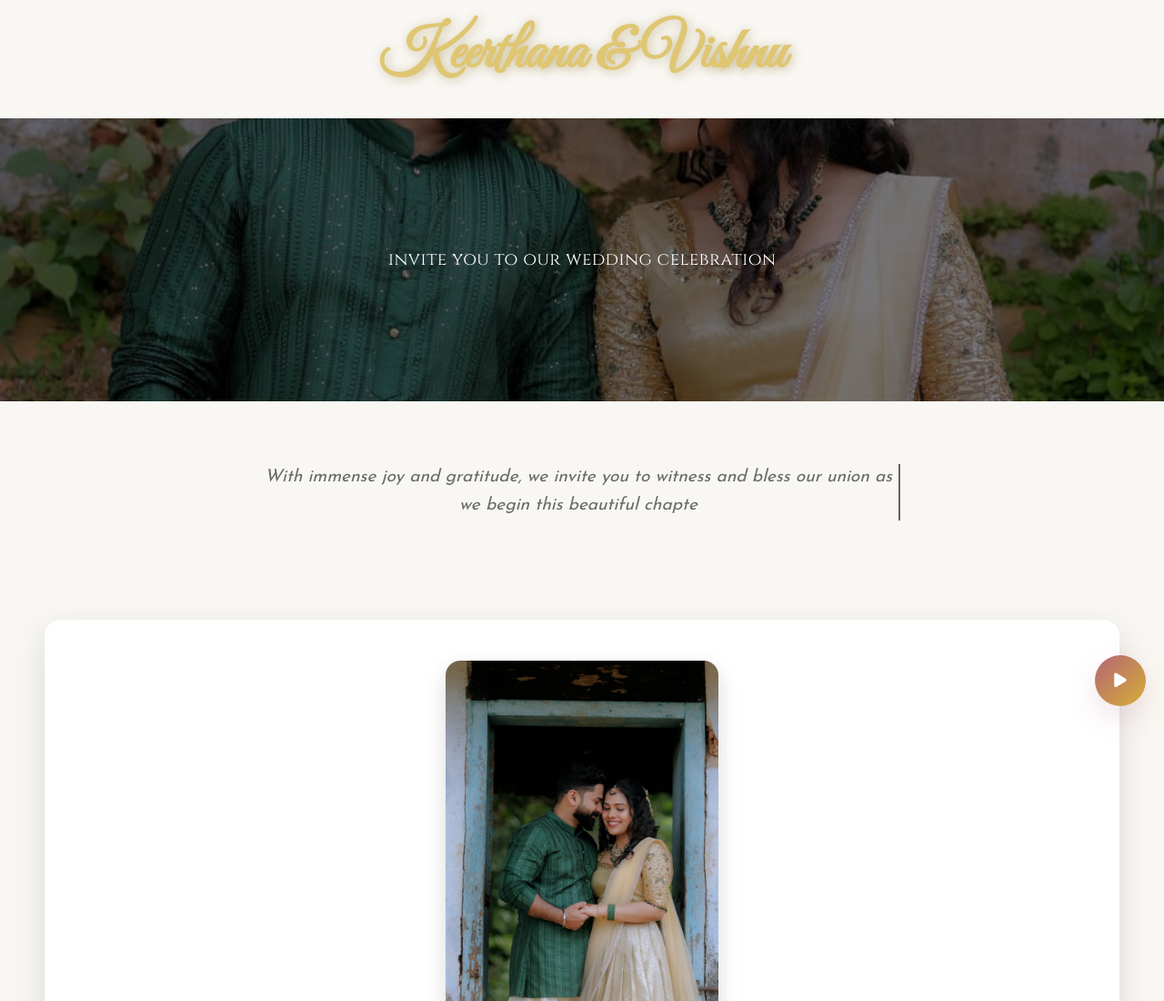
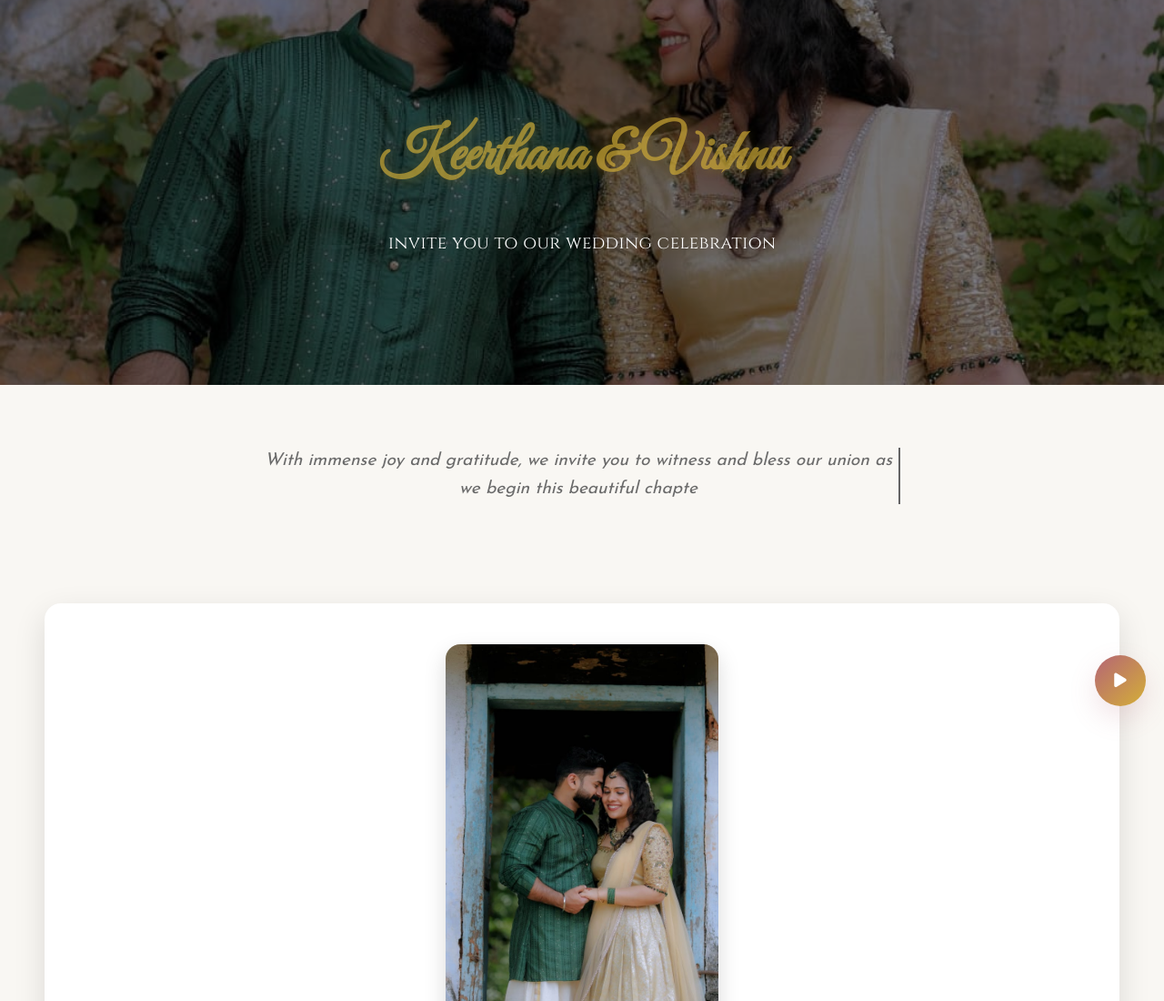
Before and after one commit to KeerthanaVishnuV/inviting-you, a plain HTML site: page index.html in a window 1280 px wide. Shown: the top 1100 px of the page at 91% size. Drawn offline with Linux system fonts and the light colour scheme.

Commit message:
Update index.html

```diff
--- a/index.html
+++ b/index.html
@@ -32,7 +32,8 @@
             margin: 0 0 10px;
             color: #d4af37;
             text-shadow: 2px 2px 8px rgba(0,0,0,0.4);
-            animation: fadeInDown 10s ease-out, glow 18s infinite alternate;
+            /* changed: use upward animation and finish slightly above (subtle lift) */
+            animation: fadeInUpHeader 10s ease-out, glow 18s infinite alternate;
         }
         header p {
             font-family: 'Cinzel', serif;
@@ -52,6 +53,10 @@
         @keyframes glow {
             from { text-shadow: 2px 2px 8px rgba(0,0,0,0.4); }
             to { text-shadow: 2px 2px 15px rgba(212, 175, 55, 0.8); }
+        }
+        @keyframes fadeInUpHeader {
+            from { opacity: 0; transform: translateY(60px); }
+            to   { opacity: 1; transform: translateY(-55px); }
         }
         .section {
             padding: 50px 20px;
@@ -560,23 +565,9 @@
         @media (min-width: 880px) {
             footer { padding-left: 28px; padding-right: 28px; }
         }
-
-        /* copied header h1 styling so H1 looks the same when moved to top */
-        .hero-title {
-            font-family: 'Great Vibes', cursive;
-            font-size: 4em;
-            margin: 18px 0 10px;
-            color: #d4af37;
-            text-shadow: 2px 2px 8px rgba(0,0,0,0.4);
-            animation: fadeInDown 10s ease-out, glow 18s infinite alternate;
-            text-align: center;
-        }
     </style>
 </head>
 <body>
-
-    <!-- moved H1 to top so it appears first on the page -->
-    <h1 class="hero-title">Keerthana & Vishnu</h1>
 
     <!-- Floating Play Button -->
     <button id="playMusic" aria-pressed="false" aria-label="Play music">
@@ -591,6 +582,7 @@
 
 
     <header>
+        <h1>Keerthana & Vishnu</h1>
         <p>invite you to our wedding celebration</p>
     </header>
 
```
